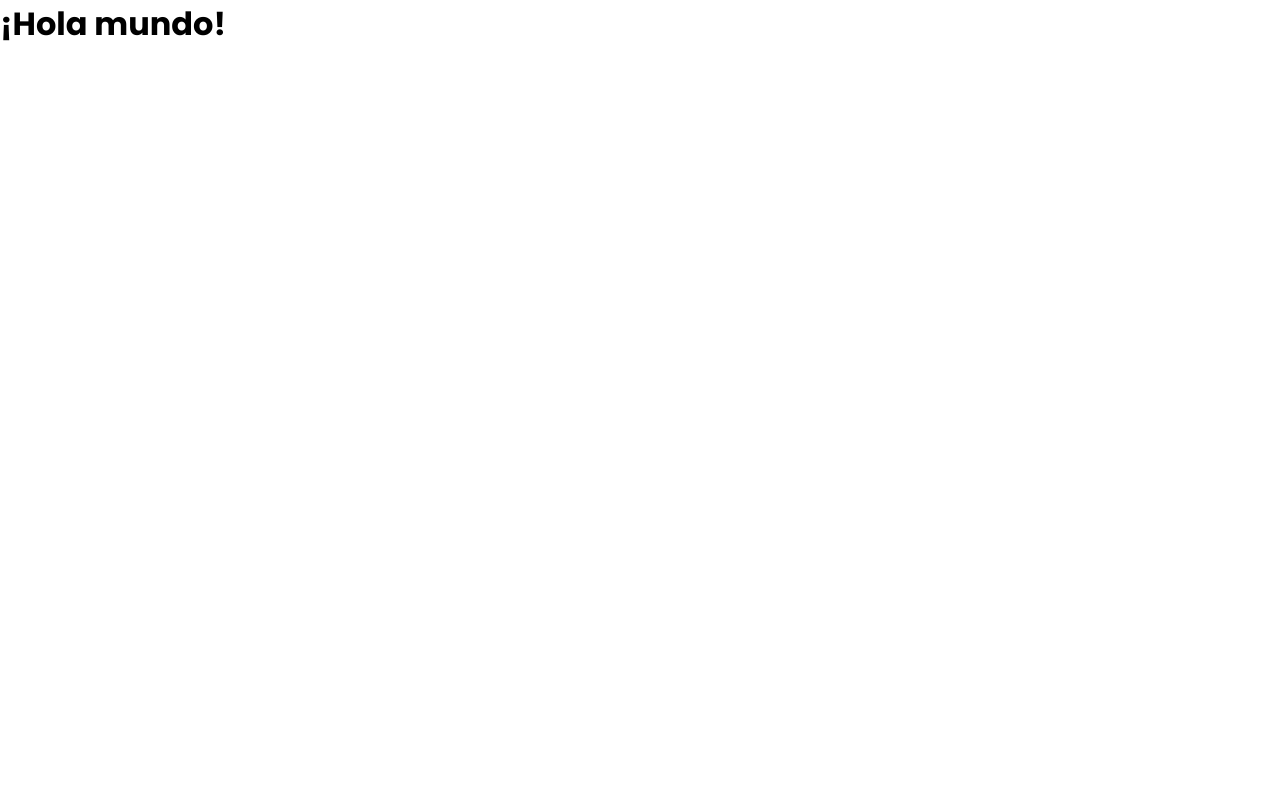
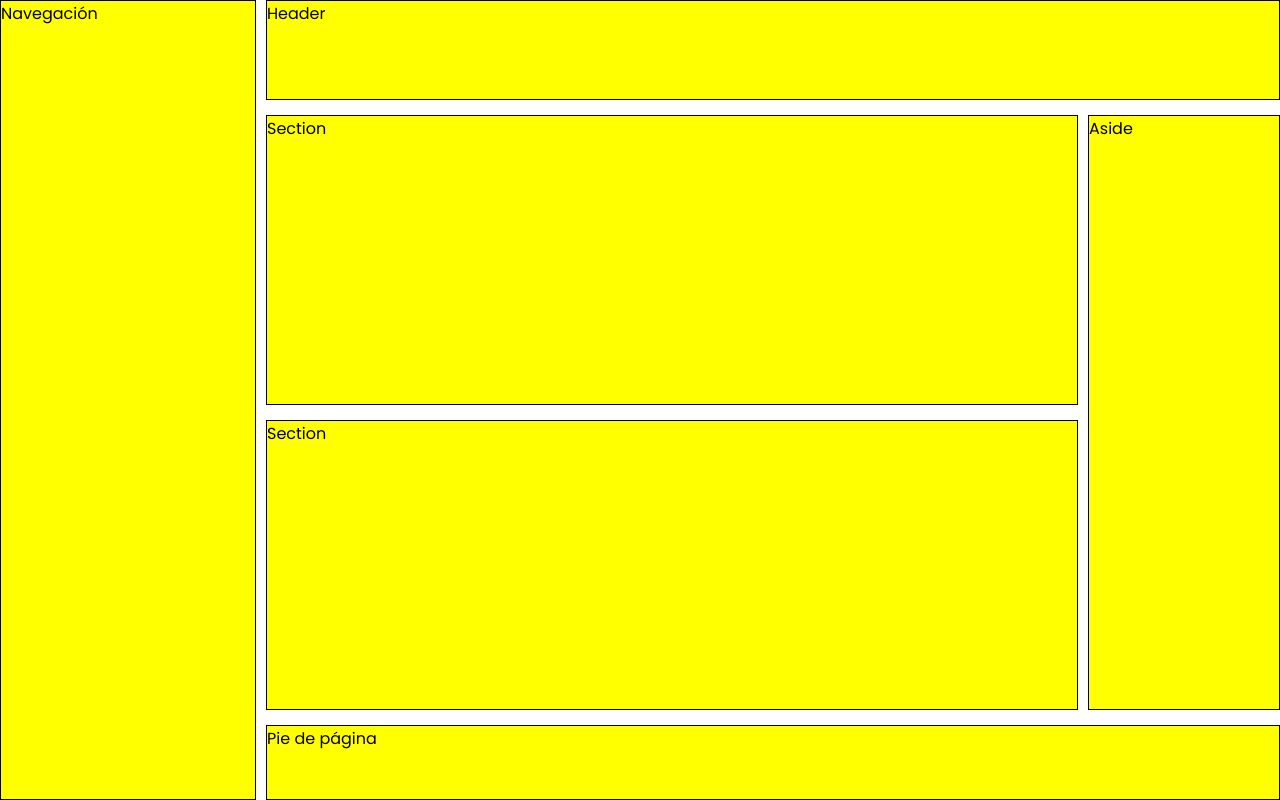
Before and after one commit to Angel-Pusch/PreEntrega2-Pusch, a plain HTML site: page index.html in a window 1280 px wide. Drawn offline with Linux system fonts and the light colour scheme.

Commit message:
refrescando grids 😅️

```diff
--- a/css/style.css
+++ b/css/style.css
@@ -5,3 +5,47 @@
     padding: 0;
     font-family: 'Poppins', sans-serif;
 }
+
+
+#grilla {
+    display: grid;
+    grid-template-areas:
+        "nav header header"
+        "nav productos publicidad"
+        "nav servicios publicidad"
+        "nav footer footer";
+    grid-template-rows: 100px 1fr 1fr 75px;
+    grid-template-columns: 20% auto 15%;
+    grid-column-gap: 10px;
+    grid-row-gap: 15px;
+    height: 100vh;
+}
+
+.border {
+    border: 1px solid black;
+    background-color: yellow;
+}
+
+header {
+    grid-area: header;
+}
+
+footer {
+    grid-area: footer;
+}
+
+section#productos {
+    grid-area: productos;
+}
+
+section#servicios {
+    grid-area: servicios;
+}
+
+nav{
+    grid-area: nav;
+}
+
+aside{
+    grid-area: publicidad;
+}
--- a/index.html
+++ b/index.html
@@ -21,18 +21,14 @@
 </head>
 
 <body>
-    <header>
-        <nav>
-
-        </nav>
-    </header>
-
-    <main>
-        <h1>¡Hola mundo!</h1>
-    </main>
-    <footer>
-
-    </footer>
+<div id="grilla">
+    <header class="border">Header</header>
+    <section id="productos" class="border">Section</section>
+    <section id="servicios" class="border">Section</section>
+    <nav class="border">Navegación</nav>
+    <aside class="border">Aside</aside>
+    <footer class="border">Pie de página</footer>
+</div>
 </body>
 
 </html>
```
